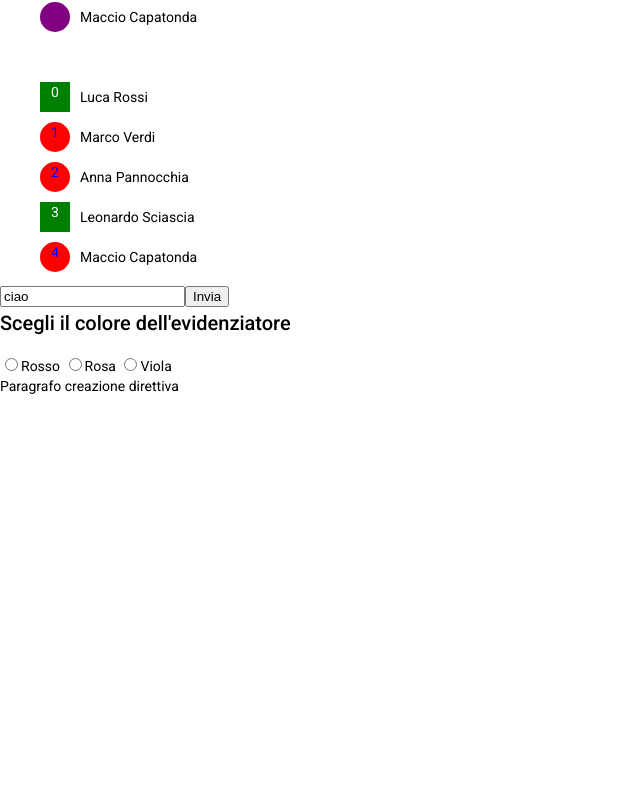
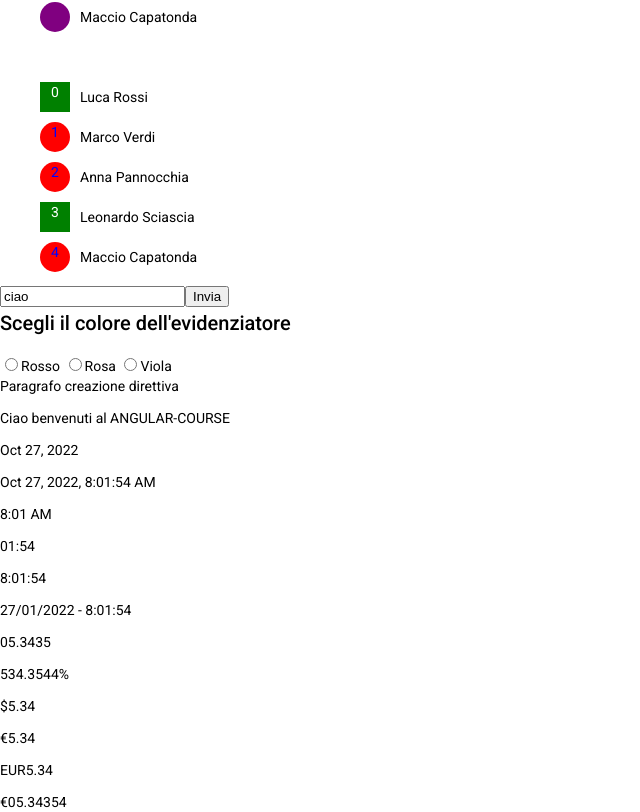
Before and after one commit to marcocrupi/angular-course, an Angular app: page / in a window 1280 px wide. Shown: the part 2170-2982 px from the top of the page, without its empty margins (0-640 px from the left). Before the commit the page ends 2566 px from the top, so only its background shows below. Built offline with nearby package versions, Linux system fonts and the light colour scheme.

Commit message:
add pipe lesson 21

```diff
--- a/src/app/app.component.html
+++ b/src/app/app.component.html
@@ -177,3 +177,49 @@ al decoratore @Input avevamo assegnato coloreHighlight come
 proprietà, invece andava usato lo stesso nome del selettore, ovvero
 appHighlight, perché il selettore è esso stesso anche una proprietà -->
 <p [appHighlight]="colore" defaultColor="blue">Paragrafo creazione direttiva</p>
+
+
+<!-- Usiamo la string interpolation, la stanghett è una pipe e vuol dire
+che adesso possiamo inserire delle funzioni pipe, alcune non necessitano
+di parametri che possiamo aggiungere, ad esempio "uppercase" -->
+<p>Ciao benvenuti al {{ title | uppercase }}</p>
+
+<!--Andiamo a prendere la proprietà "oggi" che contiene Date.Now(), riporterà
+un valore che indica quanti secondi sono passati dal 1970, il che è illegibile,
+per formattare questo valore invece di creare una funzione apposita in .ts usiamo
+la pipe -->
+<!-- In questo modo mostra mese, giorno e anno -->
+<p>{{ oggi | date }}</p>
+<!-- In questo modo avremo anche l'orario -->
+<p>{{ oggi | date:"medium" }}</p>
+<!-- In questo modo avremo solo l'ora -->
+<p>{{ oggi | date:"shortTime" }}</p>
+<!-- Possiamo anche formattarlo direttamente con minuti e secondi -->
+<p>{{ oggi | date:"mm:ss" }}</p>
+<!-- Proviamo ad aggiungere anche le ore alla precedente pipe -->
+<p>{{ oggi | date:"h:mm:ss" }}</p>
+<!-- Una versione completa ed utile può essere la seguente,
+impostando MMM appare il mese testuale -->
+<p>{{ oggi | date:"dd/mm/yyyy - h:mm:ss" }}</p>
+
+<!-- Vediamo la decimalpipe, gli stiamo dicendo di riportare minimo due
+numeri interi e dopo la virgola, di riportare minimo 2 decimali e massimo
+4 decimali -->
+<p>{{ numeroPipeLesson | number: '2.2-4' }}</p>
+
+<!-- Per la percentuale funziona allo stesso modo -->
+<p>{{ numeroPipeLesson | percent: '2.2-4' }}</p>
+
+<!-- La currencypipe senza aggiungere niente di default ci
+riporterà il numero espresso in dollari -->
+<p>{{ numeroPipeLesson | currency }}</p>
+
+<!-- Se vogliamo gli euro dobbiamo fare un'aggiunta -->
+<p>{{ numeroPipeLesson | currency: "EUR" }}</p>
+
+<!-- Se invece vogliamo la scritta "EUR" bisogna fare così -->
+<p>{{ numeroPipeLesson | currency: "EUR":"code" }}</p>
+
+<!-- Possiamo specificare l'uso del symbol e specificare anche qui
+quanti numeri e quanti decimali riportare -->
+<p>{{ numeroPipeLesson | currency: "EUR":"symbol":"2.1-5" }}</p>
--- a/src/app/app.component.ts
+++ b/src/app/app.component.ts
@@ -117,4 +117,8 @@ export class AppComponent implements OnInit, AfterViewInit {
   cambiaColoreEvidenziatore(colore: string) {
     this.colore = colore;
   }
+
+  numeroPipeLesson = 5.3435435643;
+
+  oggi = Date.now();
 }
```
Also changed, not shown: 1 other file (tests, documents, lock files or other folders).
